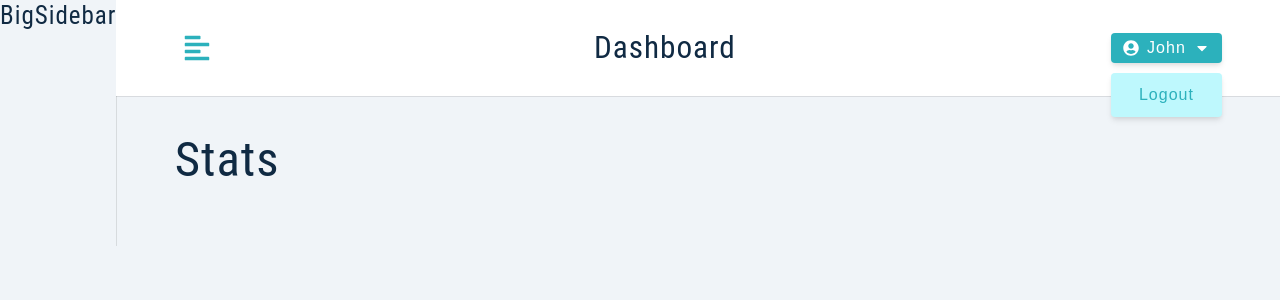
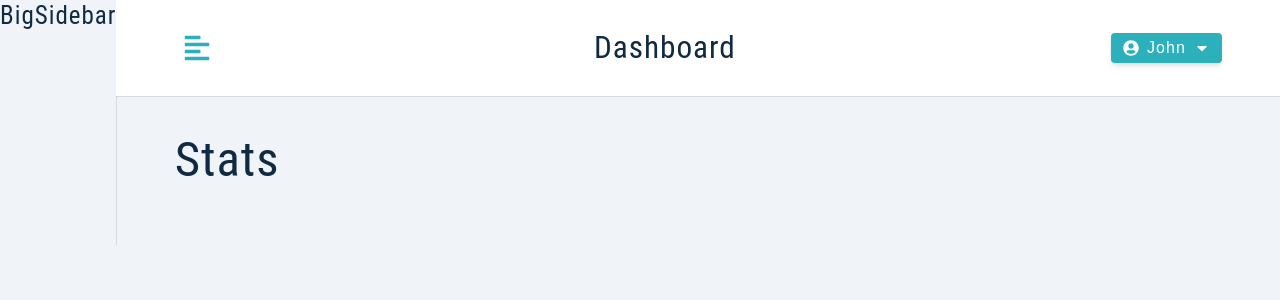
Before and after one commit to AdamSitarcik/mern_project, a React (Create React App) app in the folder client/: page / in a window 1280 px wide. Shown: the top 300 px of the page. Built offline with nearby package versions, Linux system fonts and the light colour scheme; sample sign-in values are in the browser's storage.

Commit message:
setup dropdown

```diff
--- a/client/src/components/Navbar.js
+++ b/client/src/components/Navbar.js
@@ -2,8 +2,10 @@ import Wrapper from '../assets/wrappers/Navbar';
 import { FaAlignLeft, FaUserCircle, FaCaretDown } from 'react-icons/fa';
 import { useAppContext } from '../context/appContext';
 import { Logo } from '.';
+import { useState } from 'react';
 
 function Navbar() {
+    const [showLogout, setShowLogout] = useState(false);
     const { toggleSidebar } = useAppContext();
     return (
         <Wrapper>
@@ -18,12 +20,12 @@ function Navbar() {
                     </h3>
                 </div>
                 <div className="btn-container">
-                    <button type="button" className='btn' onClick={() => { console.log('show/hide dropdown'); }}>
+                    <button type="button" className='btn' onClick={() => setShowLogout(!showLogout)}>
                         <FaUserCircle />
                         John
                         <FaCaretDown />
                     </button>
-                    <div className="dropdown show-dropdown">
+                    <div className={showLogout ? "dropdown show-dropdown" : "dropdown"}>
                         <button type='button' className="dropdown-btn" onClick={() => { console.log('logout'); }}>
                             logout
                         </button>
```
